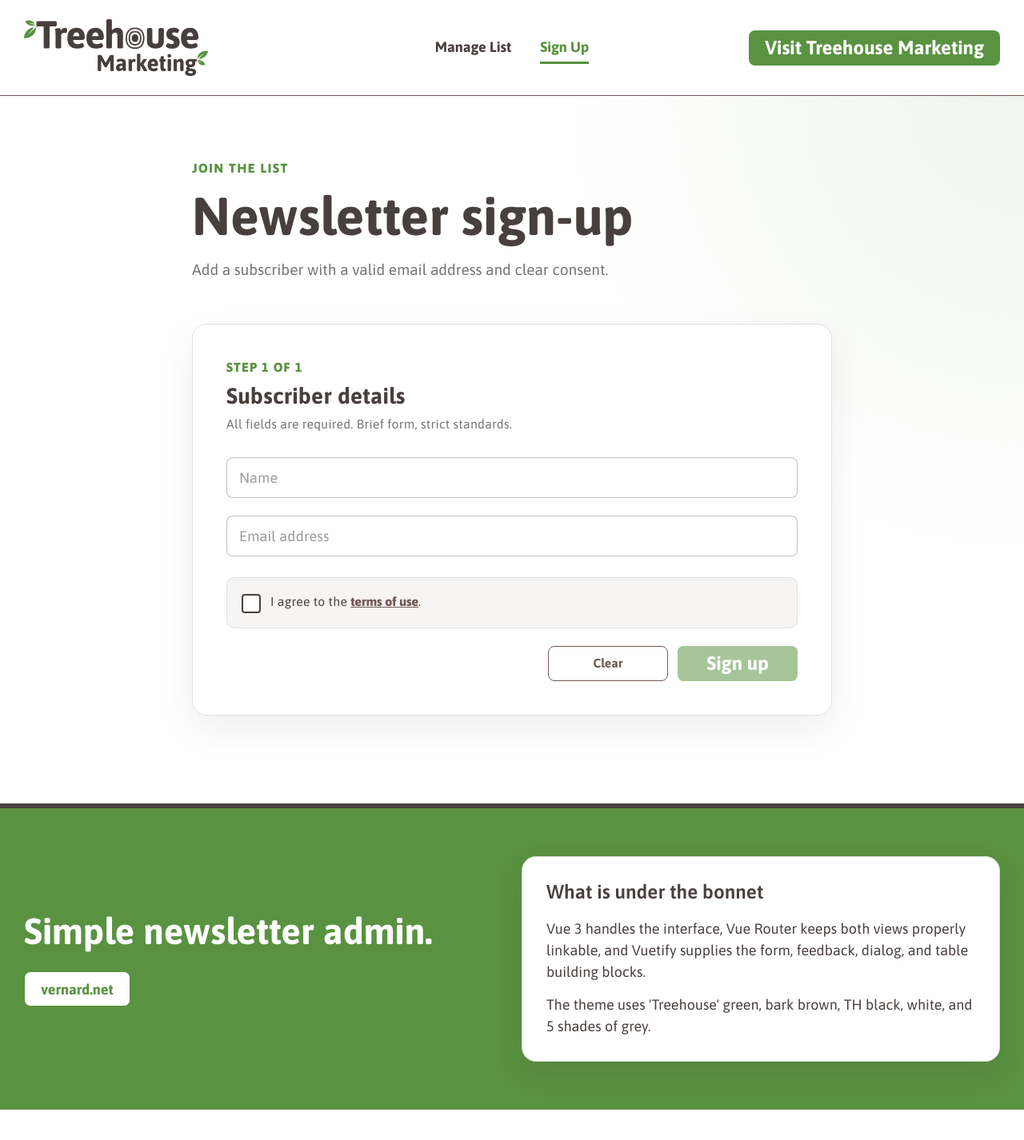
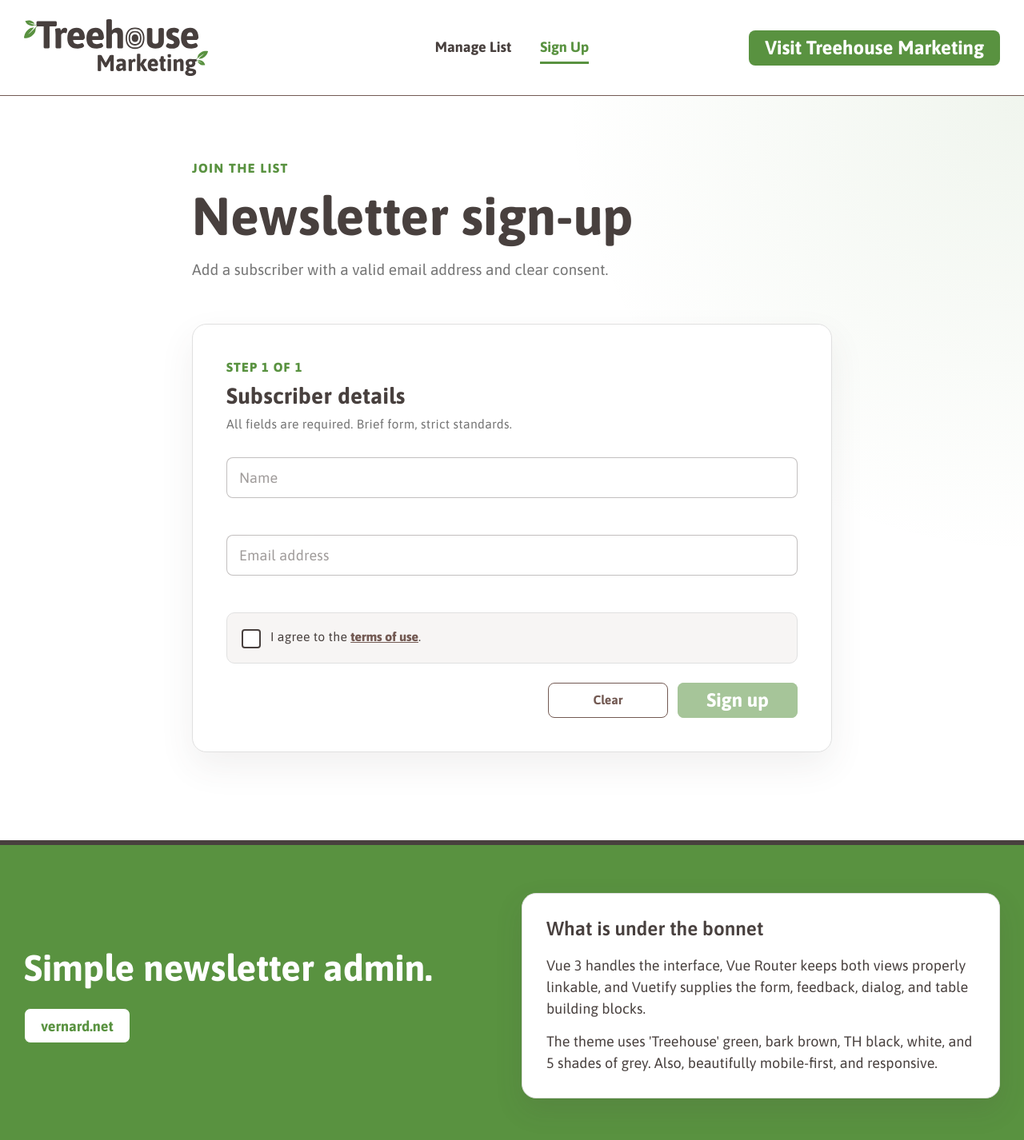
Before and after one commit to vince7488/exercises, a Vue app in the folder treehouse-newslettersignup/: page /signup in a window 1280 px wide. Shown: the top 1426 px of the page at 80% size. Before the commit the page ends 1388 px from the top, so only its background shows below. Built offline with nearby package versions, Linux system fonts and the light colour scheme; no server answers.

Commit message:
Fix the signUp page gutters.

```diff
--- a/treehouse-newslettersignup/src/components/AppFooter.vue
+++ b/treehouse-newslettersignup/src/components/AppFooter.vue
@@ -24,7 +24,7 @@
               Vue 3 handles the interface, Vue Router keeps both views properly linkable, and Vuetify supplies the form, feedback, dialog, and table building blocks.
             </p>
             <p>
-              The theme uses 'Treehouse' green, bark brown, TH black, white, and 5 shades of grey.
+              The theme uses 'Treehouse' green, bark brown, TH black, white, and 5 shades of grey. Also, beautifully mobile-first, and responsive.
             </p>
           </div>
         </v-col>
--- a/treehouse-newslettersignup/src/pages/SignUpPage.vue
+++ b/treehouse-newslettersignup/src/pages/SignUpPage.vue
@@ -97,7 +97,7 @@
               {{ submitError }}
             </v-alert>
 
-            <v-form ref="formRef" validate-on="input" @submit.prevent="submitForm">
+            <v-form ref="formRef" class="subscriber-form" validate-on="input" @submit.prevent="submitForm">
               <div class="form-intro">
                 <p class="form-step">Step 1 of 1</p>
                 <h2>Subscriber details</h2>
@@ -176,8 +176,13 @@
   }
 }
 
+.subscriber-form {
+  display: grid;
+  row-gap: 24px;
+}
+
 .form-intro {
-  margin-bottom: 30px;
+  margin-bottom: 6px;
 
   h2,
   p {
@@ -204,7 +209,7 @@
 }
 
 .terms-row {
-  margin: 4px 0 22px;
+  margin: 0;
   padding: 18px;
   background: #f7f5f4;
   border: 1px solid var(--colour-gray-300);
```
